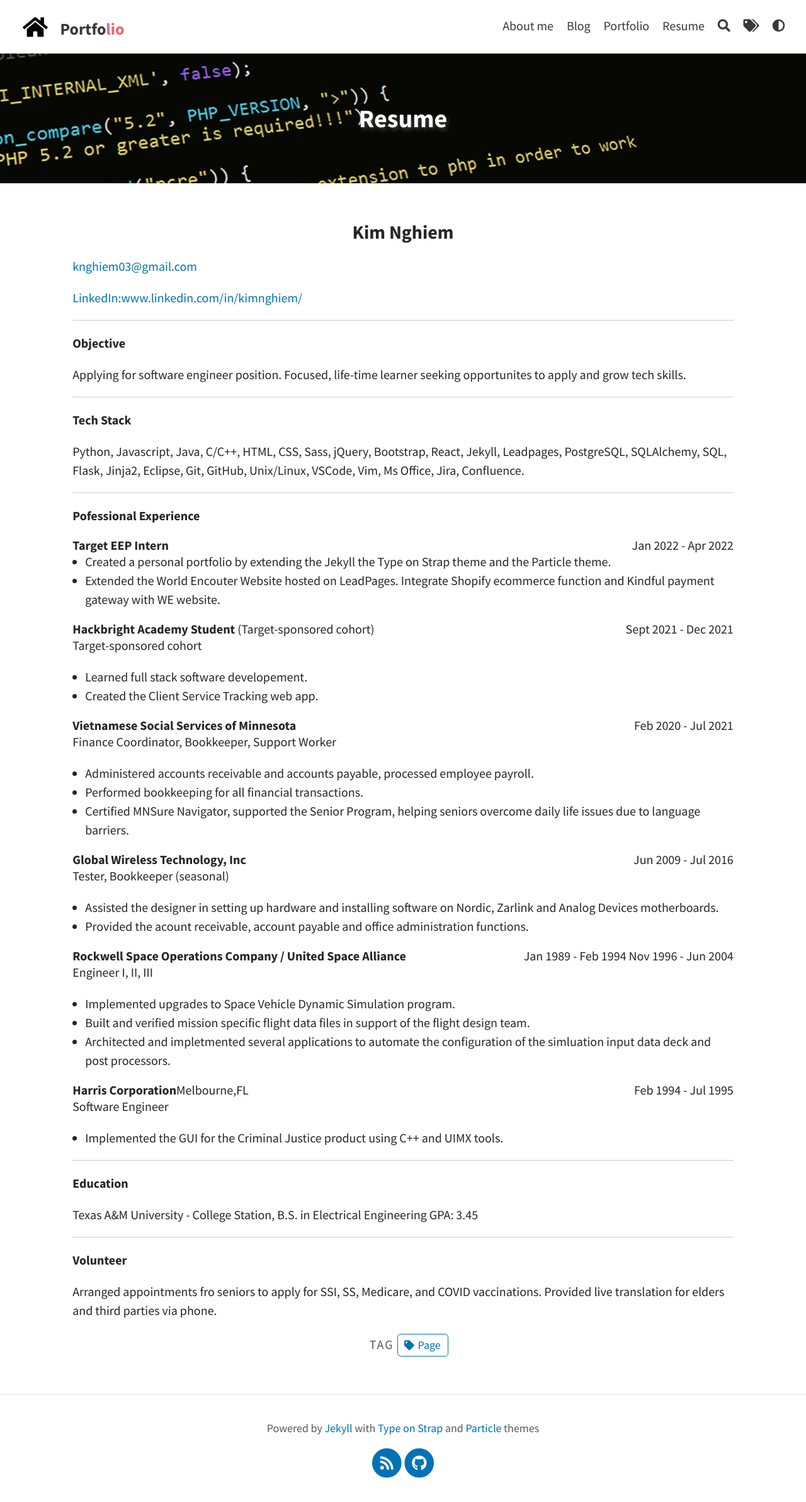
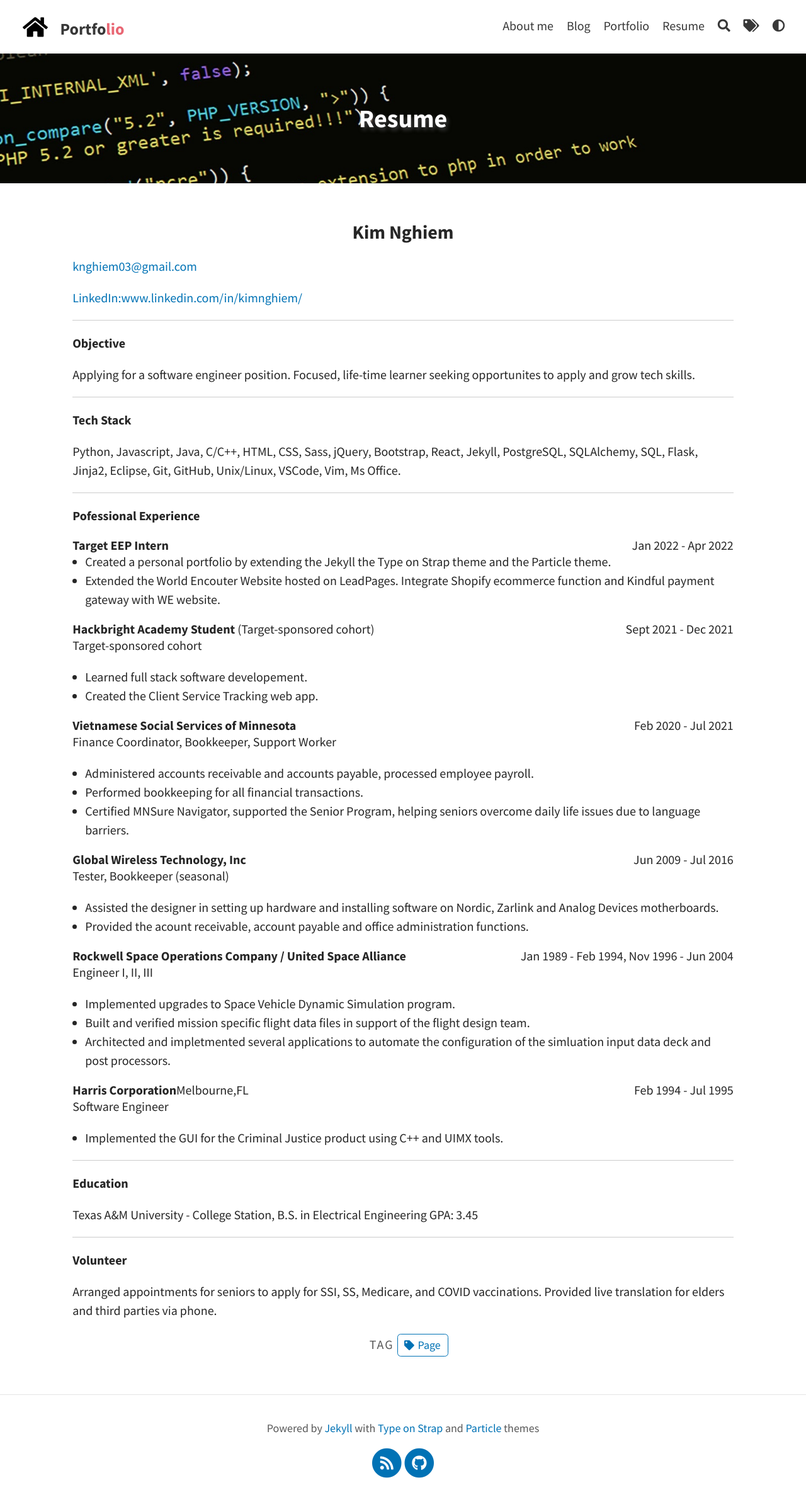
Before and after one commit to knghiem03/particle-branch, a Jekyll site: the page built from pages/resume.md, in a window 1280 px wide. Shown: the whole page at 63% size. Built offline with Jekyll 4.4.1, drawn with Linux system fonts in a browser that asks for light colours.

Commit message:
update portfolio page

```diff
--- a/_sass/includes/_portfolio.scss
+++ b/_sass/includes/_portfolio.scss
@@ -45,7 +45,7 @@
   flex-wrap: wrap;
   flex-direction: row;
   justify-content: space-around;
-  align-items:flex-start;
+  // align-items:flex-start;
 }
 
 .portfolio-cell {
--- a/pages/resume.md
+++ b/pages/resume.md
@@ -13,13 +13,13 @@ tags: [Page]
 ***
 **Objective**
 
-Applying for software engineer position. Focused, life-time learner seeking opportunites to apply and grow tech skills.
+Applying for a software engineer position. Focused, life-time learner seeking opportunites to apply and grow tech skills.
 
 ***
 
 **Tech Stack**
 
- Python, Javascript, Java, C/C++, HTML, CSS, Sass, jQuery, Bootstrap, React, Jekyll, Leadpages, PostgreSQL, SQLAlchemy, SQL, Flask, Jinja2, Eclipse, Git, GitHub, Unix/Linux, VSCode, Vim, Ms Office, Jira, Confluence.
+ Python, Javascript, Java, C/C++, HTML, CSS, Sass, jQuery, Bootstrap, React, Jekyll, PostgreSQL, SQLAlchemy, SQL, Flask, Jinja2, Eclipse, Git, GitHub, Unix/Linux, VSCode, Vim, Ms Office.
 
 ***
 
@@ -59,7 +59,7 @@ Tester, Bookkeeper (seasonal)
 
 <div>
 <b>Rockwell Space Operations Company / United Space Alliance</b>
-<div style="float:right"> Jan 1989 - Feb 1994 Nov 1996 - Jun 2004</div>
+<div style="float:right"> Jan 1989 - Feb 1994, Nov 1996 - Jun 2004</div>
 </div>
 Engineer I, II, III
 - Implemented upgrades to Space Vehicle Dynamic Simulation program.
@@ -83,4 +83,4 @@ Texas A&M University - College Station, B.S. in Electrical Engineering GPA: 3.45
 
 **Volunteer**
 
-Arranged appointments fro seniors to apply for SSI, SS, Medicare, and COVID vaccinations. Provided live translation for elders and third parties via phone.
+Arranged appointments for seniors to apply for SSI, SS, Medicare, and COVID vaccinations. Provided live translation for elders and third parties via phone.
```
Also changed, not shown: _includes/portfolio.html (+19 -2 lines), _portfolio/React1.md (+2 -2 lines), _portfolio/tictactoe.md (+0 -3 lines), _posts/2022-03-02-JS-Debugging.md (added, +8 -0 lines), pages/about.md (+1 -1 lines).
